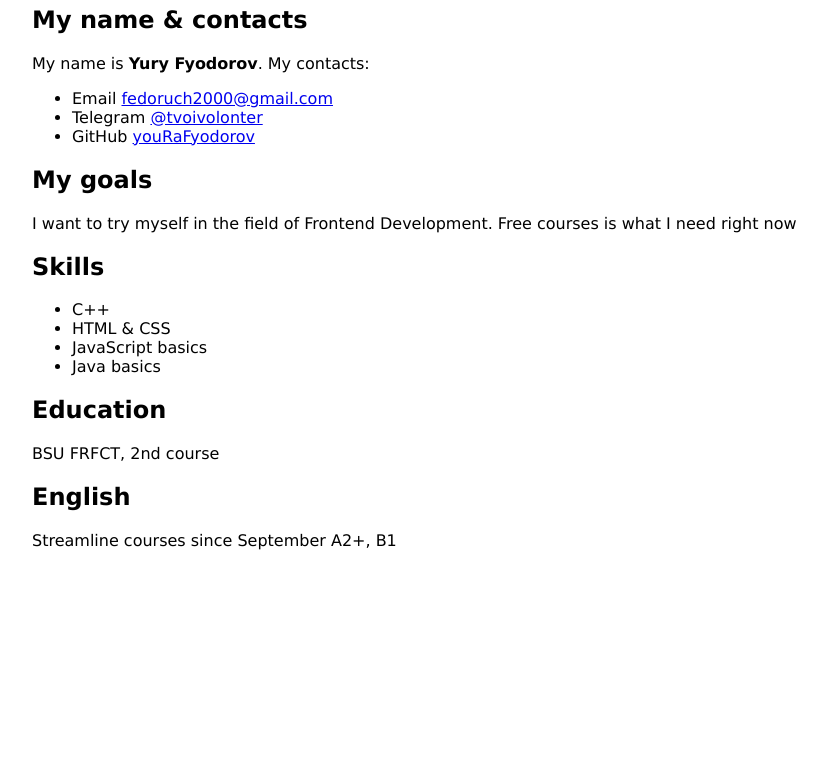
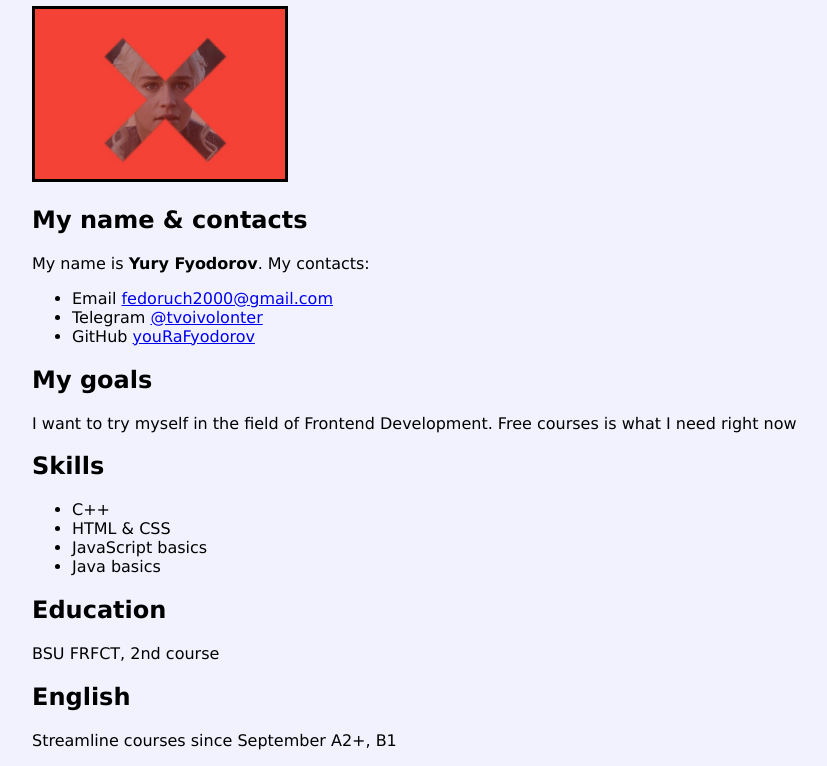
Before and after one commit to youRaFyodorov/rsschool-cv, a plain HTML site: page index.html in a window 1280 px wide. Shown: the part 75-841 px from the top of the page, without its empty margins (96-923 px from the left). Before the commit the page ends 800 px from the top, so only its background shows below. Drawn offline with Linux system fonts and the light colour scheme.

Commit message:
feat: add picture

```diff
--- a/index.html
+++ b/index.html
@@ -9,6 +9,7 @@
     <body>
         <main>
             <h1> Resume </h1>
+            <img class = "imagine" src = "img.jpg" alt = "imagine">
             <h2>My name & contacts</h2>
             <p> My name is <strong>Yury Fyodorov</strong>. My contacts:
                 <ul>
--- a/style.css
+++ b/style.css
@@ -1,6 +1,16 @@
+body{
+    background-color: rgb(242, 242, 255);
+}
 main {
     position: relative;
     max-width: 1024px;
     margin: auto;
+
     font-family: "Lucida Sans Unicode", "Lucida Grande","Arial Black","Arial Bold", sans-serif;
 }
+.imagine {
+  width: 250px;
+  height: 170px;
+  overflow: hidden;
+  border-style: solid;
+}
```
Also changed, not shown: img.jpg (added).
